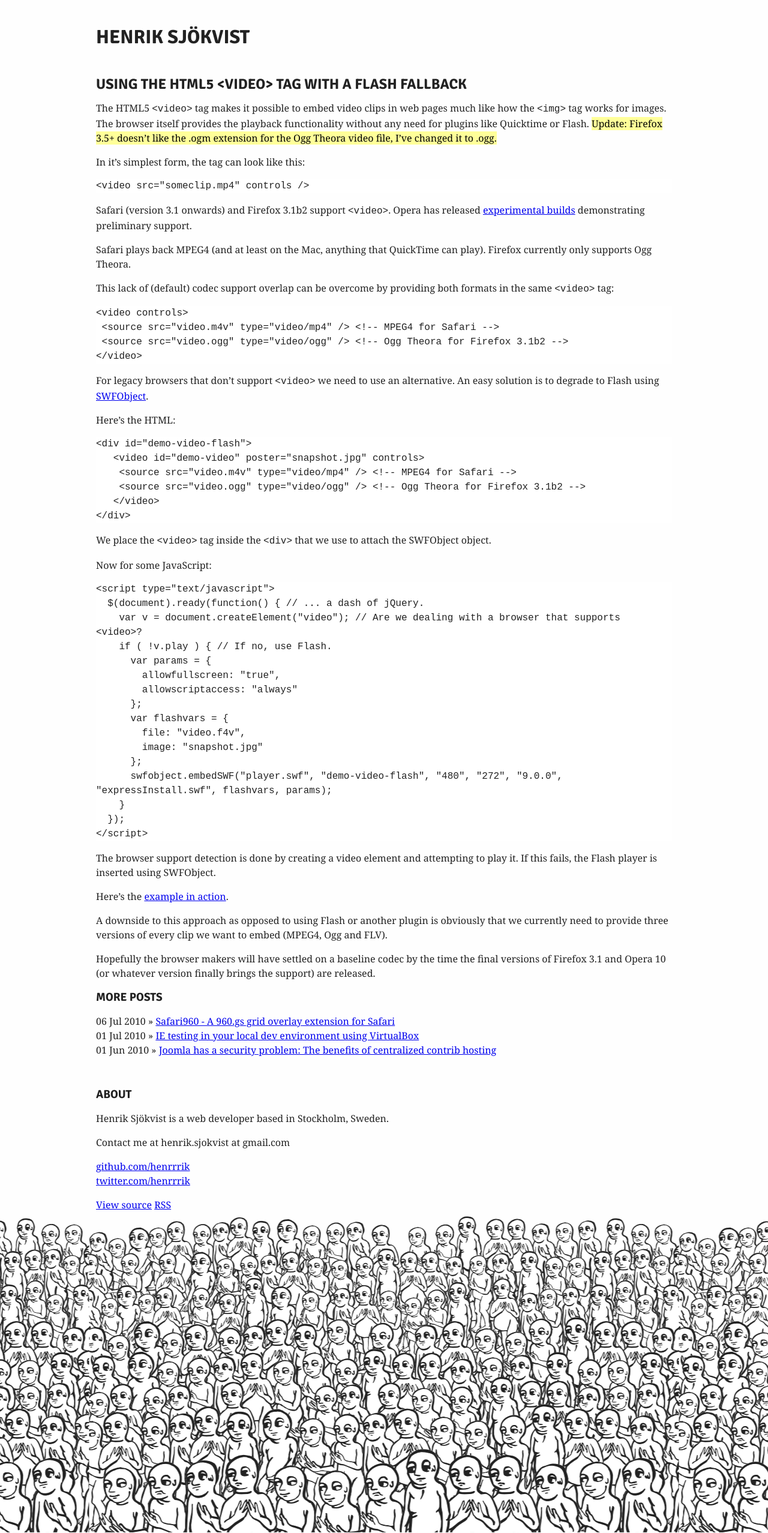
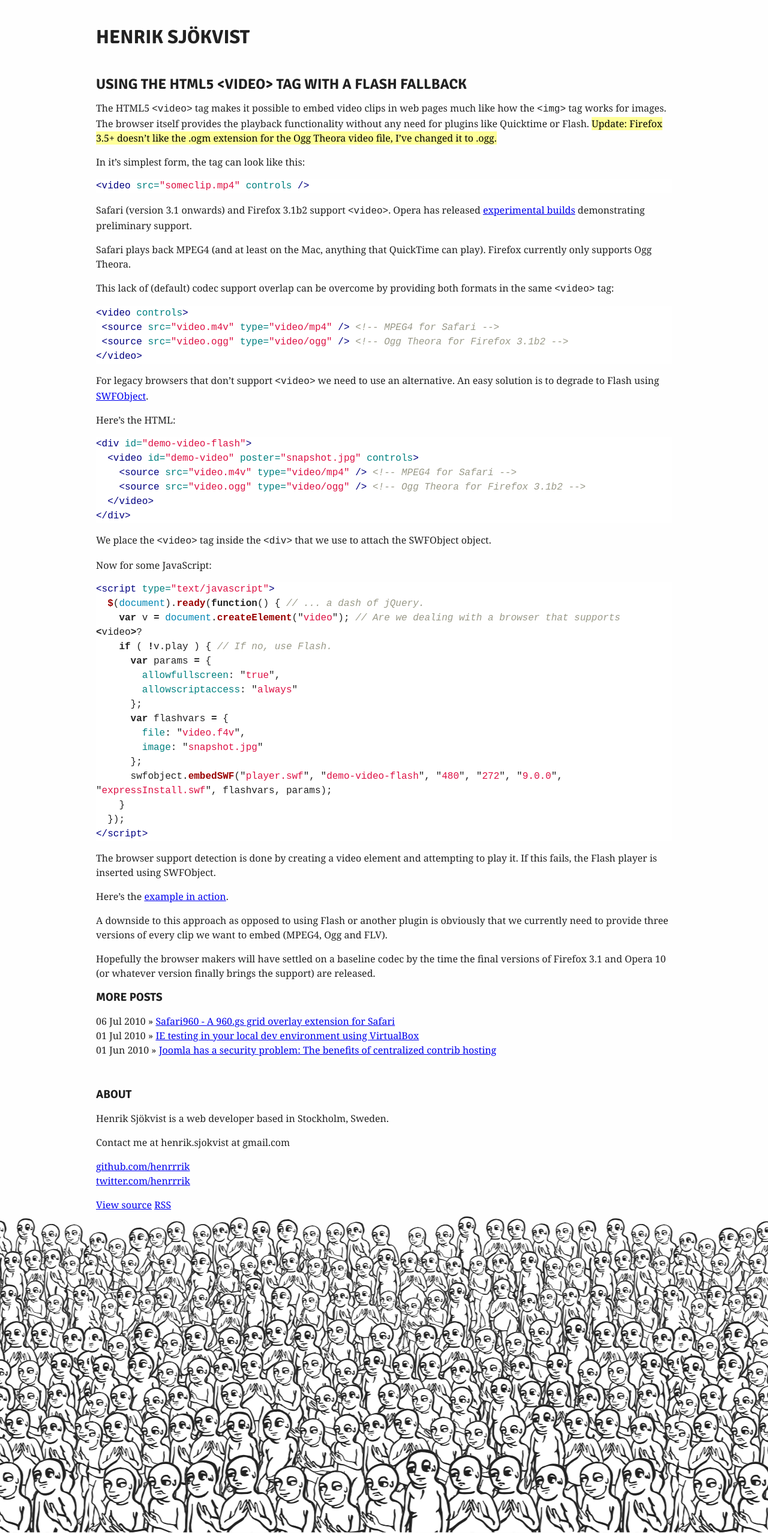
Before and after one commit to henrrrik/henrrrik.github.com, a Jekyll site: the page built from _posts/2009-02-27-using-the-html5-video-tag-with-a-flash-fallback.md, in a window 1280 px wide. Shown: the whole page at 60% size. Built offline with Jekyll 4.4.1, drawn with Linux system fonts in a browser that asks for light colours; Markdown is read by kramdown in place of the engine named in the settings.

Commit message:
Fixed syntax highlighting.

```diff
--- a/_posts/2009-02-27-using-the-html5-video-tag-with-a-flash-fallback.md
+++ b/_posts/2009-02-27-using-the-html5-video-tag-with-a-flash-fallback.md
@@ -8,51 +8,57 @@ The HTML5 `<video>` tag makes it possible to embed video clips in web pages much
 <ins>Update: Firefox 3.5+ doesn't like the .ogm extension for the Ogg Theora video file, I've changed it to .ogg.</ins>
 
 In it's simplest form, the tag can look like this:
-
-    <video src="someclip.mp4" controls />
-
+{% highlight html %}
+<video src="someclip.mp4" controls />
+{% endhighlight %}
 Safari (version 3.1 onwards) and Firefox 3.1b2 support `<video>`. Opera has released [experimental builds](http://dev.opera.com/articles/view/a-call-for-video-on-the-web-opera-vid/) demonstrating preliminary support.
 
 Safari plays back MPEG4 (and at least on the Mac, anything that QuickTime can play). Firefox currently only supports Ogg Theora.
 
 This lack of (default) codec support overlap can be overcome by providing both formats in the same `<video>` tag:
 
-    <video controls>
-     <source src="video.m4v" type="video/mp4" /> <!-- MPEG4 for Safari -->
-     <source src="video.ogg" type="video/ogg" /> <!-- Ogg Theora for Firefox 3.1b2 -->
-    </video>
+{% highlight html %}
+<video controls>
+ <source src="video.m4v" type="video/mp4" /> <!-- MPEG4 for Safari -->
+ <source src="video.ogg" type="video/ogg" /> <!-- Ogg Theora for Firefox 3.1b2 -->
+</video>
+{% endhighlight %}
 
 For legacy browsers that don't support `<video>` we need to use an alternative. An easy solution is to degrade to Flash using [SWFObject](http://code.google.com/p/swfobject/).
 
 Here's the HTML:
 
-    <div id="demo-video-flash">
-       <video id="demo-video" poster="snapshot.jpg" controls>
-        <source src="video.m4v" type="video/mp4" /> <!-- MPEG4 for Safari -->
-        <source src="video.ogg" type="video/ogg" /> <!-- Ogg Theora for Firefox 3.1b2 -->
-       </video>
-    </div>
+{% highlight html %}
+<div id="demo-video-flash">
+  <video id="demo-video" poster="snapshot.jpg" controls>
+    <source src="video.m4v" type="video/mp4" /> <!-- MPEG4 for Safari -->
+    <source src="video.ogg" type="video/ogg" /> <!-- Ogg Theora for Firefox 3.1b2 -->
+  </video>
+</div>
+{% endhighlight %}
 
 We place the `<video>` tag inside the `<div>` that we use to attach the SWFObject object.
 
 Now for some JavaScript:
 
-    <script type="text/javascript">
-      $(document).ready(function() { // ... a dash of jQuery.
-        var v = document.createElement("video"); // Are we dealing with a browser that supports <video>?
-        if ( !v.play ) { // If no, use Flash.
-          var params = {
-            allowfullscreen: "true",
-            allowscriptaccess: "always"
-          };
-          var flashvars = {
-            file: "video.f4v",
-            image: "snapshot.jpg"
-          };
-          swfobject.embedSWF("player.swf", "demo-video-flash", "480", "272", "9.0.0", "expressInstall.swf", flashvars, params);
-        }
-      });
-    </script>
+{% highlight html %}
+<script type="text/javascript">
+  $(document).ready(function() { // ... a dash of jQuery.
+    var v = document.createElement("video"); // Are we dealing with a browser that supports <video>?
+    if ( !v.play ) { // If no, use Flash.
+      var params = {
+        allowfullscreen: "true",
+        allowscriptaccess: "always"
+      };
+      var flashvars = {
+        file: "video.f4v",
+        image: "snapshot.jpg"
+      };
+      swfobject.embedSWF("player.swf", "demo-video-flash", "480", "272", "9.0.0", "expressInstall.swf", flashvars, params);
+    }
+  });
+</script>
+{% endhighlight %}
 
 The browser support detection is done by creating a video element and attempting to play it. If this fails, the Flash player is inserted using SWFObject.
 
--- a/css/style.css
+++ b/css/style.css
@@ -243,6 +243,11 @@ ul.posts {
   padding-left: 0;
 }
 
+div.highlight {
+  font-size:  0.8em;
+  background-color: rgb(245,245,245);
+  padding:  5px 20px;
+}
 
 /*
  *  Syntax highlighting
```
Also changed, not shown: _posts/2008-08-29-spruce-up-your-drupal-search-box-for-safari-users-updated-for-drupal-6.md (+17 -14 lines), _posts/2009-10-15-serving-the-same-h-264-video-file-to-everyone-from-internet-explorer-to-iphone.md (+18 -16 lines).
